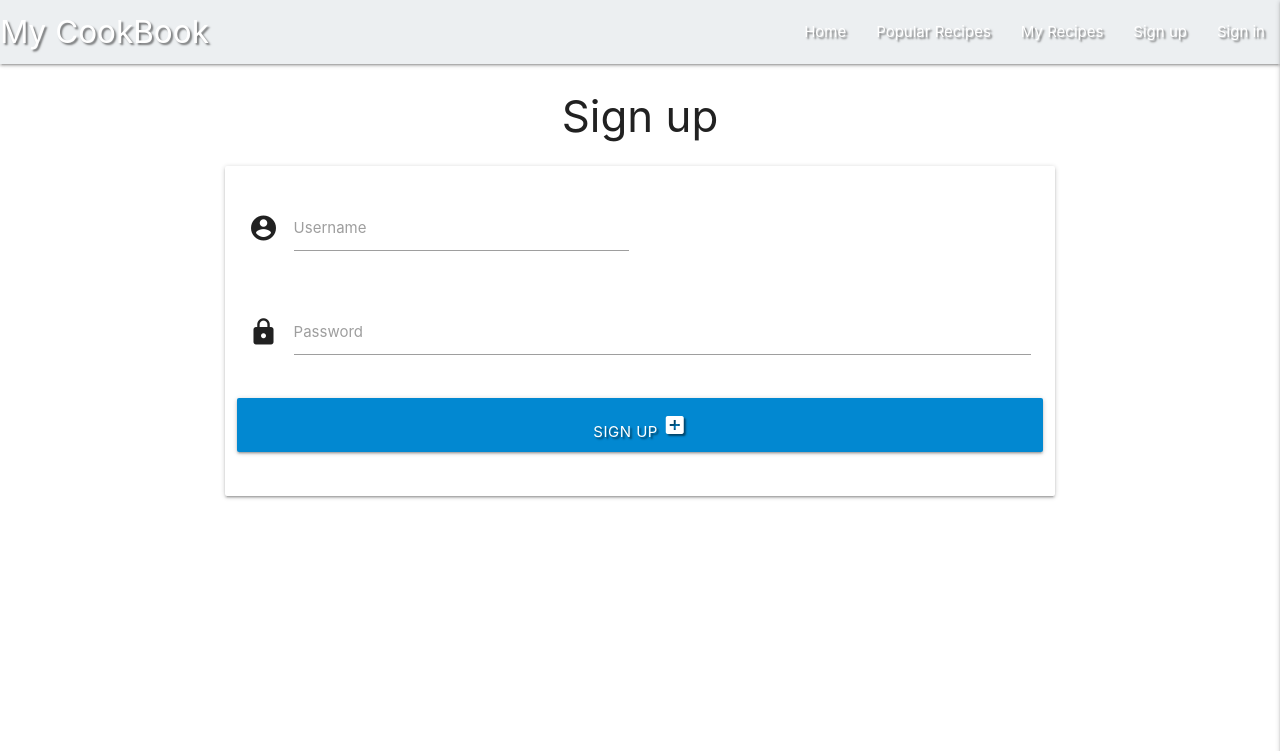
After one commit to dkidanu1/Milestone-3, a Flask app: page /signup in a window 1280 px wide. The commit adds this page. Shown: the top 751 px of the page. Run offline with Flask 2, Linux system fonts and the light colour scheme; some libraries are stand-ins or nearby versions.

Commit message:
Add registration template with post method

```diff
--- a/app.py
+++ b/app.py
@@ -4,6 +4,7 @@ from flask import (
     redirect, request, session, url_for)
 from flask_pymongo import PyMongo
 from bson.objectid import ObjectId
+from werkzeug.security import generate_password_hash, check_password_hash
 if os.path.exists("env.py"):
     import env
 
@@ -24,6 +25,11 @@ def get_recipes():
     return render_template("recipes.html", recipes=recipes)
 
 
+@app.route("/signup", methods=["GET", "POST"])
+def signup():
+    return render_template("signup.html")
+
+
 if __name__ == "__main__":
     app.run(host=os.environ.get("IP"),
             port=int(os.environ.get("PORT")),
--- a/static/css/style.css
+++ b/static/css/style.css
@@ -0,0 +1,3 @@
+.text-shadow {
+    text-shadow: 2px 2px 2px rgba(0, 0, 0, 0.5);
+}
--- a/static/js/script.js
+++ b/static/js/script.js
@@ -0,0 +1,5 @@
+
+// Mobile initialization from Materialize
+$(document).ready(function () {
+    $(".sidenav").sidenav({edge: "right"});
+});
--- a/templates/base.html
+++ b/templates/base.html
@@ -6,17 +6,42 @@
     <link rel="stylesheet" href="https://cdnjs.cloudflare.com/ajax/libs/font-awesome/5.15.2/css/all.min.css"
         integrity="sha512-HK5fgLBL+xu6dm/Ii3z4xhlSUyZgTT9tuc/hSrtw6uzJOvgRr2a9jyxxT1ely+B+xFAmJKVSTbpM/CuL7qxO8w==" crossorigin="anonymous" type="text/css">
     <link rel="stylesheet" href="https://cdnjs.cloudflare.com/ajax/libs/materialize/1.0.0/css/materialize.min.css" type="text/css">
+    <link href="https://fonts.googleapis.com/icon?family=Material+Icons" rel="stylesheet">
     <link rel="stylesheet" href="{{ url_for('static', filename='css/style.css') }}" type="text/css">
     {% block styles %}
     {% endblock %}
     <title>Recipe Development</title>
 </head>
 <body>
+    <header>
+        <!-- top navbar-->
+        <nav class="nav-extended text-shadow blue-grey lighten-5">
+            <div class="nav-wrapper">
+            <a href="{{ url_for('get_recipes') }}" class="brand-logo">My CookBook</a>
+            <ul class="right hide-on-med-and-down">
+                <li><a href="{{ url_for('get_recipes') }}">Home</a></li>
+                <li><a href="#">Popular Recipes</a></li>
+                <li><a href="#">My Recipes</a></li>
+                <li><a href="{{ url_for('signup') }}">Sign up</a></li>
+                <li><a href="#">Sign in</a></li>
+            </ul>
+            </div>
+        </nav>
+        <!-- Mobile Side navbar-->
+        <ul class="sidenav" id="mobile-demo">
+                <li><h4 class="center-align.light-blue-text text-darken-4">My CookBook</h4></li>
+                <li><a href="{{ url_for('get_recipes') }}">Home</a></li>
+                <li><a href="#">Popular Recipes</a></li>
+                <li><a href="#">My Recipes</a></li>
+                <li><a href="{{ url_for('signup') }}">Sign up</a></li>
+                <li><a href="#">Sign in</a></li>
+        </ul>
+    </header>
 
     {% block content %}
     {% endblock %}
 
-    <script src="http://code.jquery.com/jquery-3.5.1.min.js"
+    <script src="https://code.jquery.com/jquery-3.5.1.min.js"
         integrity="sha256-9/aliU8dGd2tb6OSsuzixeV4y/faTqgFtohetphbbj0=" crossorigin="anonymous"></script>
     <script src="https://cdnjs.cloudflare.com/ajax/libs/materialize/1.0.0/js/materialize.min.js"></script>
     <script src="{{ url_for('static', filename='js/script.js') }}"></script>
--- /dev/null
+++ b/templates/signup.html
@@ -0,0 +1,35 @@
+{% extends "base.html" %}
+{% block content %}
+
+<h3 class="center-align">Sign up</h3>
+
+    <div class="row">
+        <form class="col s12 m8 offset-m2" method="post" action="{{ url_for('signup') }}">
+            <div class="card-panel">
+                <!-- username -->
+                <div class="row">
+                    <div class="input-field col s6">
+                        <i class="material-icons prefix">account_circle</i>
+                        <input id="username" name="username" type="text" class="validate">
+                        <label for="username">Username</label>
+                    </div>
+                </div>
+                <!-- Password -->
+                <div class="row">
+                    <div class="input-field col s12">
+                        <i class="material-icons prefix">lock</i>
+                        <input id="password" name="password" type="password" class="validate">
+                        <label for="password">Password</label>
+                    </div>
+                </div>
+                <!-- register -->
+                <div class="row">
+                    <button type="submit" class="col s12 btn-large light-blue darken-2 text-shadow">
+                    Sign Up <i class="material-icons prefix">add_box</i>
+                    </button>
+                </div>
+            </div>
+        </form>
+    </div>
+
+{% endblock %}
```
